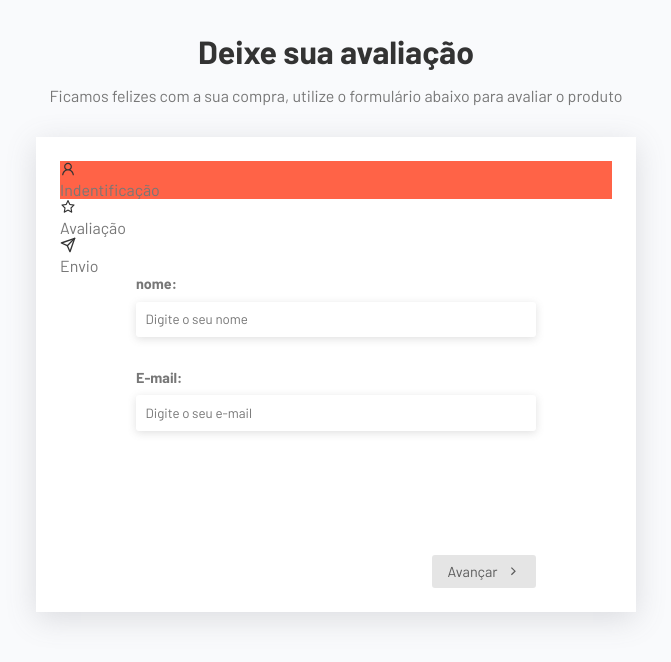
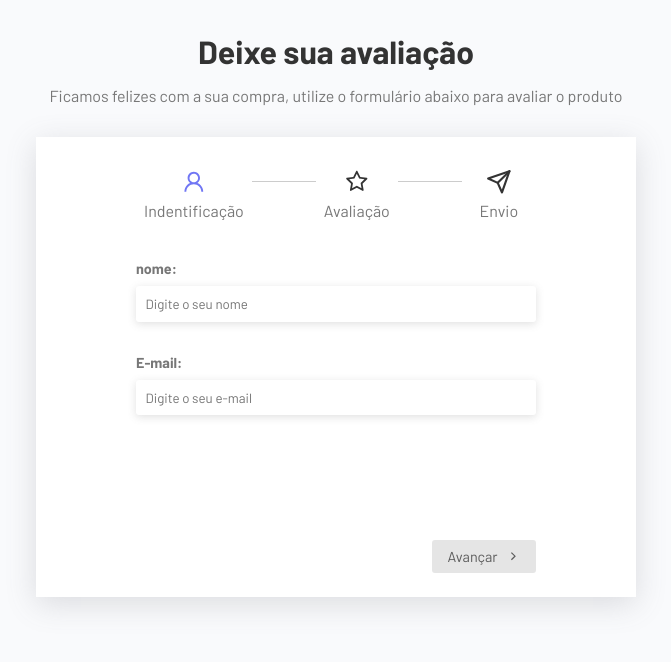
Before and after one commit to aldosds/formulario-multistep-react, a React (Vite) app: page / in a window 1280 px wide. Shown: the top 662 px of the page, without its empty margins (304-975 px from the left). Built offline with nearby package versions, Linux system fonts and the light colour scheme.

Commit message:
The Steps component has been styled

```diff
--- a/src/components/Steps/Steps.css
+++ b/src/components/Steps/Steps.css
@@ -1,3 +1,39 @@
-.active {
-  background-color: tomato;
+.steps {
+  display: flex;
+  gap: 4rem;
+  justify-content: center;
+  align-items: center;
+  max-width: 400px;
+  margin: 0 auto;
+  position: relative;
+  margin-bottom: 2rem;
+
+  &::after {
+    content: "";
+    width: 380px;
+    border-bottom: 1px solid #ccc;
+    position: absolute;
+    top: 20px;
+  }
+
+  .step {
+    text-align: center;
+    background-color: #fff;
+    z-index: 1;
+    width: 120px;
+    padding: 0.5rem;
+
+    & svg {
+      font-size: 1.6rem;
+      margin-bottom: 0.2rem;
+    }
+  }
+
+  .active {
+    font-weight: bold;
+
+    & > svg {
+      fill: #7076f4;
+    }
+  }
 }
```
